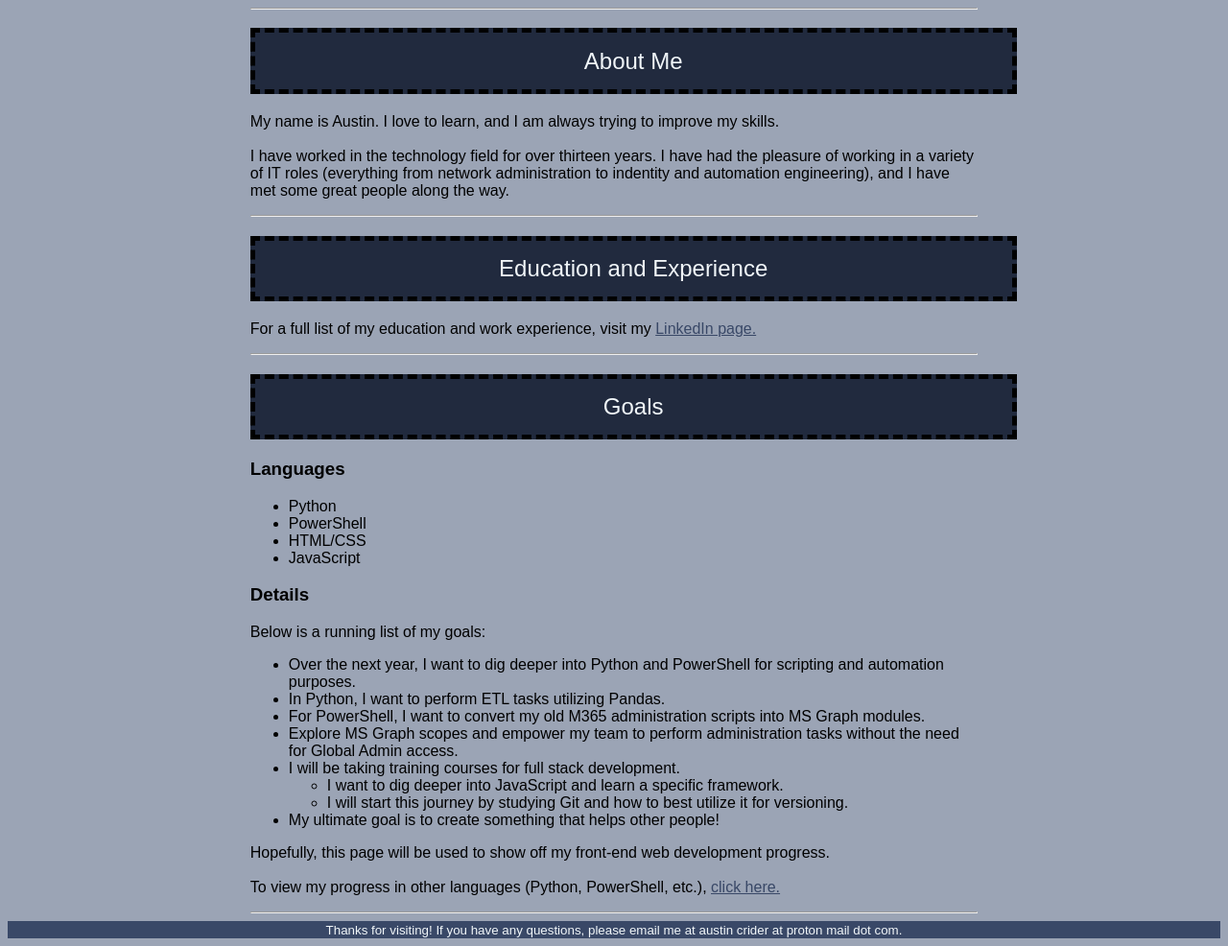
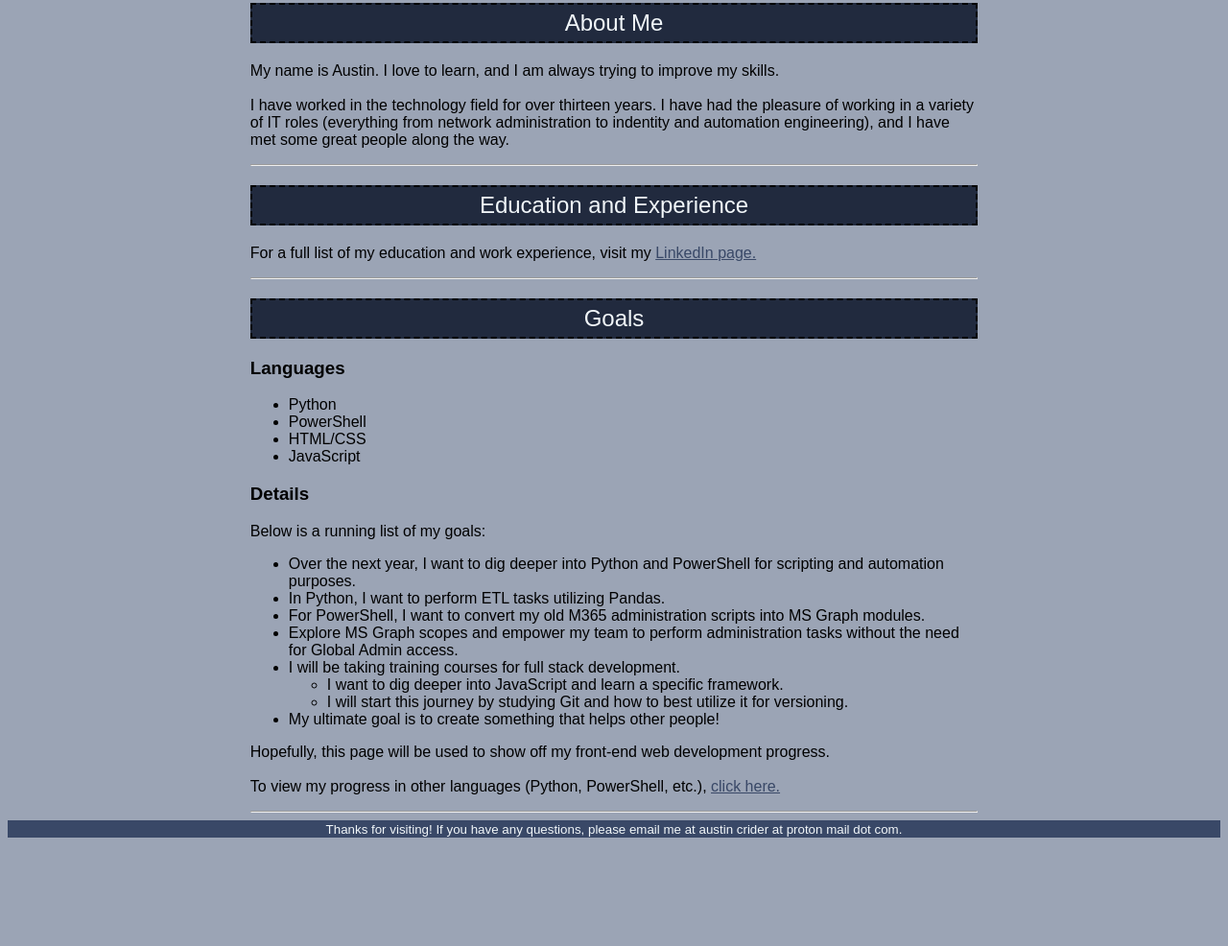
Before and after one commit to austincrider/webportfolio, a plain HTML site: page index.html in a window 1280 px wide. Shown: the part 521-1507 px from the top of the page at 96% size. After the commit the page ends 1402 px from the top, so only its background shows below. Drawn offline with Linux system fonts and the light colour scheme; a web font is replaced by a local one.

Commit message:
css changes on h2

```diff
--- a/index.html
+++ b/index.html
@@ -10,9 +10,11 @@
     </head>
     <body>
         <header>
+        <div>
         <img src="./images/ac-circ.png" alt="austin crider headshot">
         <h1 class="bruno_font">Austin Crider</h1>
         <p class="bruno_font">Musician || Coffee Drinker || Tech Enthusiast</p>
+        </div>
         </header>
         <div>
         <h2>Welcome!</h2>
@@ -37,7 +39,7 @@
         </ul>
         <h3>Details</h3>
         <p>Below is a running list of my goals:</p>
-        <ul>
+        <ul draggable="true">
             <li>Over the next year, I want to dig deeper into Python and PowerShell for scripting and automation purposes.</li>
             <li>In Python, I want to perform ETL tasks utilizing Pandas.</li>
             <li>For PowerShell, I want to convert my old M365 administration scripts into MS Graph modules.</li>
--- a/styles/main.css
+++ b/styles/main.css
@@ -10,9 +10,8 @@ h2 {
     color: #F1F6F9;
     background: #212A3E;
     font-weight: normal;
-    width: 100%;
-    border: 5px dashed black;
-    padding: 2%;
+    border: 2px dashed black;
+    padding: 5px;
     text-align: center;
 }
 h3 {
@@ -31,7 +30,7 @@ a {
     color: #394867;
 }
 ul {
-    align-self: center;
+
 }
 .bruno_font {
     font-family: 'Bruno Ace SC', Arial;
```
